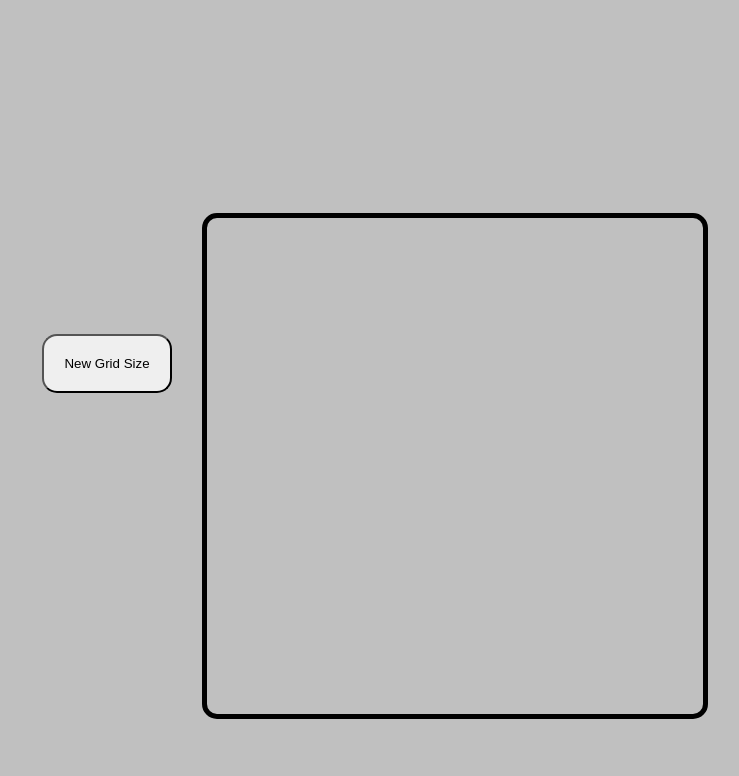
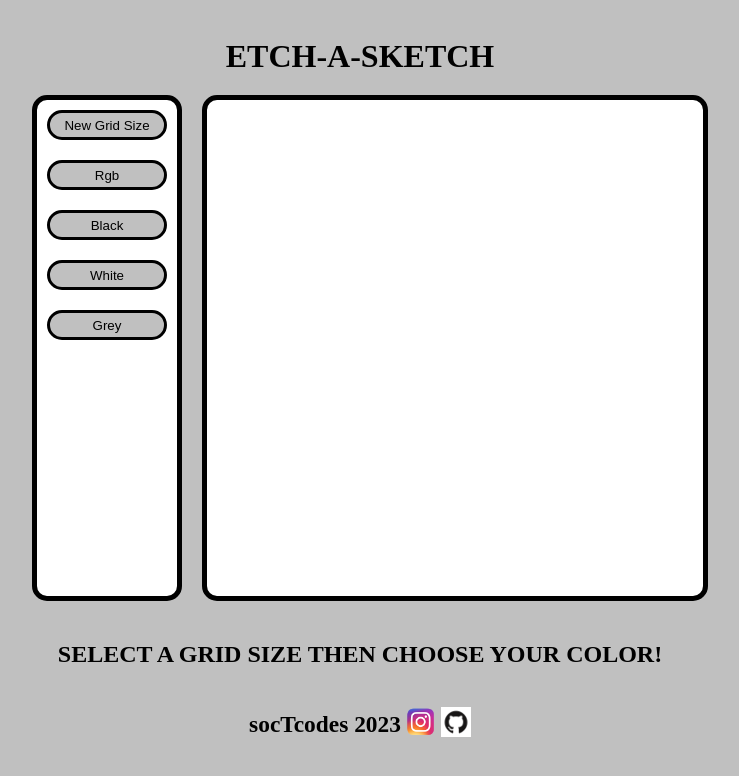
Before and after one commit to socTcodes/Etch-A-Sketch, a plain HTML site: page index.html in a window 1280 px wide. Shown: the whole page, without its empty margins (280-1019 px from the left). Drawn offline with Linux system fonts and the light colour scheme.

Commit message:
rgb plus other styling added

```diff
--- a/index.html
+++ b/index.html
@@ -8,7 +8,30 @@
     <script src="index.js" defer></script>
 </head>
 <body>
-    <button id="changeGridSizeBtn" onclick="newGridSize()">New Grid Size</button>
-    <div id="grid"></div>
+    <div class="container">
+        <h1 class="title">Etch-A-Sketch</h1>
+        <div class="content-container">
+            <div class="content">
+                <div class="menu">
+                    <button id="changeGridSizeBtn" onclick="newGridSize()">New Grid Size</button>
+                    <button id="changeColorRgb" onclick="changeColorToRgb()">Rgb</button>
+                    <button id="changeColorBlack" onclick="changeColorToBlack()">Black</button>
+                    <button id="changeColorWhite" onclick="changeColorToWhite()">White</button>
+                    <button id="changeColorGrey" onclick="changeColorToGrey()">Grey</button>
+                </div>
+                <div id="grid"></div>
+            </div>
+            <h2 class="info">Select a grid size then choose your color!</h2>
+            <div class="socTcodes">
+                <h3>socTcodes 2023</h3>
+                <a href="https://www.instagram.com/soctcodes" target="_blank">
+                    <img src="insta.png" alt="instagram logo">
+                </a>
+                <a href="https://github.com/socTcodes?tab=repositories" target="_blank">
+                    <img src="github.png" alt="github logo">
+                </a>
+            </div>
+        </div>
+    </div>
 </body>
 </html>
--- a/index.js
+++ b/index.js
@@ -1,6 +1,8 @@
+let hoverColor = 'black';
+
 function createGrid(size) {
     const grid = document.getElementById('grid');
-    const squareSize = 100 / size; // Adjust this to set the size of each square
+    const squareSize = 100 / size;
 
     for (let i = 0; i < size; i++) {
         for (let j = 0; j < size; j++) {
@@ -15,13 +17,18 @@ function createGrid(size) {
 }
 
 function mouseOverGrid(event) {
-    event.target.style.background = 'green';
+    if (hoverColor === 'rgb') {
+        event.target.style.backgroundColor = getRandomColor();
+    } else {
+        event.target.style.backgroundColor = hoverColor;
+    }
 }
+
 
 function newGridSize() {
     const grid = document.getElementById('grid');
     grid.innerHTML = '';
-
+    hoverColor = 'black';
     let userSize = prompt('Enter the size for the new grid (e.g., Enter 16 for a 16x16 grid (MAXIMUM 100)):');
 
     if (userSize <= 0 || userSize > 100 || isNaN(userSize)) {
@@ -32,4 +39,32 @@ function newGridSize() {
     }
 }
 
+function changeColorToBlack() {
+    hoverColor = 'black';
+}
+
+function changeColorToWhite() {
+    hoverColor = 'white';
+}
+
+function changeColorToGrey() {
+    hoverColor = 'grey';
+}
+
+function changeColorToRgb() {
+
+}
+
+function getRandomColor() {
+    const letters = '0123456789ABCDEF';
+    let color = '#';
+    for (let i = 0; i < 6; i++) {
+        color += letters[Math.floor(Math.random() * 16)];
+    }
+    return color;
+}
+
+function changeColorToRgb() {
+    hoverColor = 'rgb';
+}
 createGrid();
--- a/style.css
+++ b/style.css
@@ -1,8 +1,36 @@
-html body {
+html, body {
+    height: 100%;
+    margin: 0;
+    background-color: #C0C0C0;
+}
+
+body {
     display: flex;
+    flex-direction: column;
+    align-items: center;
     justify-content: center;
+}
+
+.container {
+    display: flex;
+    flex-direction: column;
+}
+
+h1.title {
+    text-align: center;
+    margin: 0;
+    text-transform: uppercase;
+}
+
+.content-container {
+    display: flex;
+    flex-direction: column;
     align-items: center;
-    background-color: #C0C0C0;
+    text-align: center;
+}
+
+.content {
+    display: flex;
 }
 
 #grid {
@@ -13,16 +41,43 @@ html body {
     flex-wrap: wrap;
     overflow: hidden;
     border-radius: 15px;
-    margin-top: 205px;
+    background-color: white;
+    margin-top: 20px;
 }
 
-.grid-squares {
-    width: 29px;
-    height: 29px;
+.menu {
+    margin: 20px;
+    border: 5px solid black;
+    border-radius: 15px;
+    display: flex;
+    flex-direction: column;
+    background-color: white;
+    height: 496px;
 }
 
-#changeGridSizeBtn {
-    margin: 30px;
-    padding: 20px;
+button {
+    margin: 10px;
+    height: 30px;
+    width: 120px;
+    background-color: #C0C0C0;
+    border: 3px solid black;
     border-radius: 15px;
 }
+
+h2.info {
+    margin-top: 20px;
+    text-transform: uppercase;
+}
+
+.socTcodes {
+    display: flex;
+    align-items: center;
+    justify-content: center;
+    font-size: 20px;
+    gap: 5px;
+}
+
+img {
+    width: 30px;
+    height: 30px;
+}
```
Also changed, not shown: github.png (added), insta.png (added), 1 other file.
